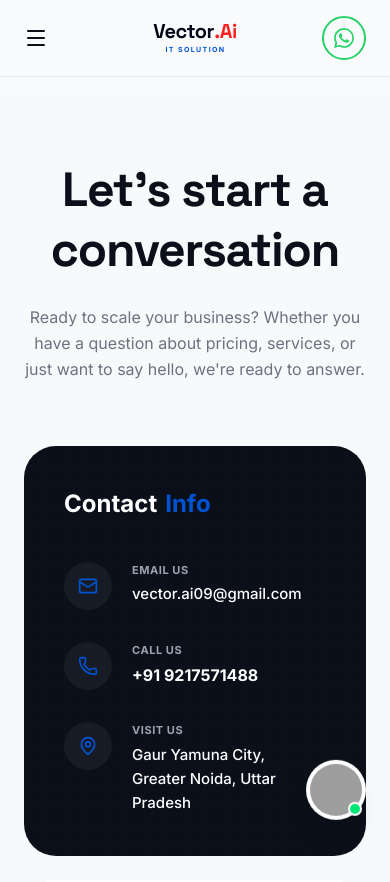
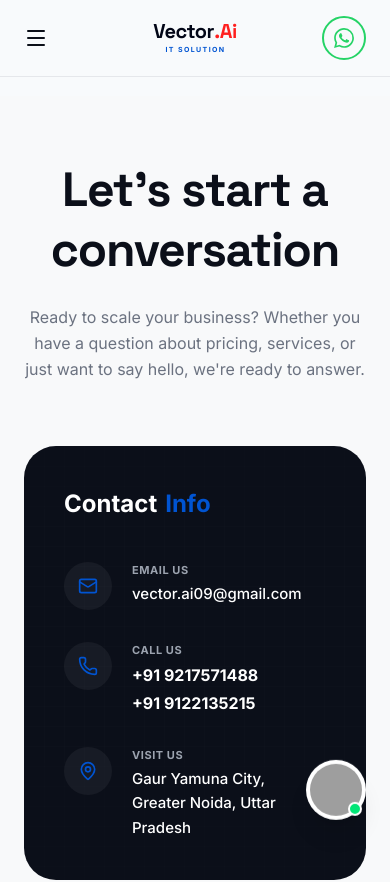
Before and after one commit to 08Satyamkumar/Vector.Ai, a React (Vite) app: page /contact in a window 390 px wide. Shown: the top 882 px of the page. Built offline with nearby package versions, Linux system fonts and the light colour scheme; grey boxes are pictures that could not be loaded.

Commit message:
Add secondary phone number +91 9122135215 to footer, contact details, and AI chatbot knowledge base

```diff
--- a/src/components/ContactHero.jsx
+++ b/src/components/ContactHero.jsx
@@ -54,6 +54,9 @@ const ContactHero = () => {
                     <div className="text-gray-400 text-[11px] font-bold tracking-wider uppercase mb-1">Call Us</div>
                     <a href="tel:+919217571488" className="block text-white text-[16px] font-bold hover:text-[#0054D2] transition-colors">
                       +91 9217571488
+                    </a>
+                    <a href="tel:+919122135215" className="block text-white text-[16px] font-bold hover:text-[#0054D2] transition-colors mt-1">
+                      +91 9122135215
                     </a>
                   </div>
                 </div>
--- a/src/components/Footer.jsx
+++ b/src/components/Footer.jsx
@@ -117,6 +117,7 @@ const Footer = () => {
                 </li>
                 <li><a href="mailto:vector.ai09@gmail.com" className="text-gray-400 hover:text-white transition-colors text-[14px]">vector.ai09@gmail.com</a></li>
                 <li><a href="tel:+919217571488" className="text-gray-400 hover:text-white transition-colors text-[14px]">+91 9217571488</a></li>
+                <li><a href="tel:+919122135215" className="text-gray-400 hover:text-white transition-colors text-[14px]">+91 9122135215</a></li>
               </ul>
             </div>
 
```
Also changed, not shown: 1 other file (tests, documents, lock files or other folders).
